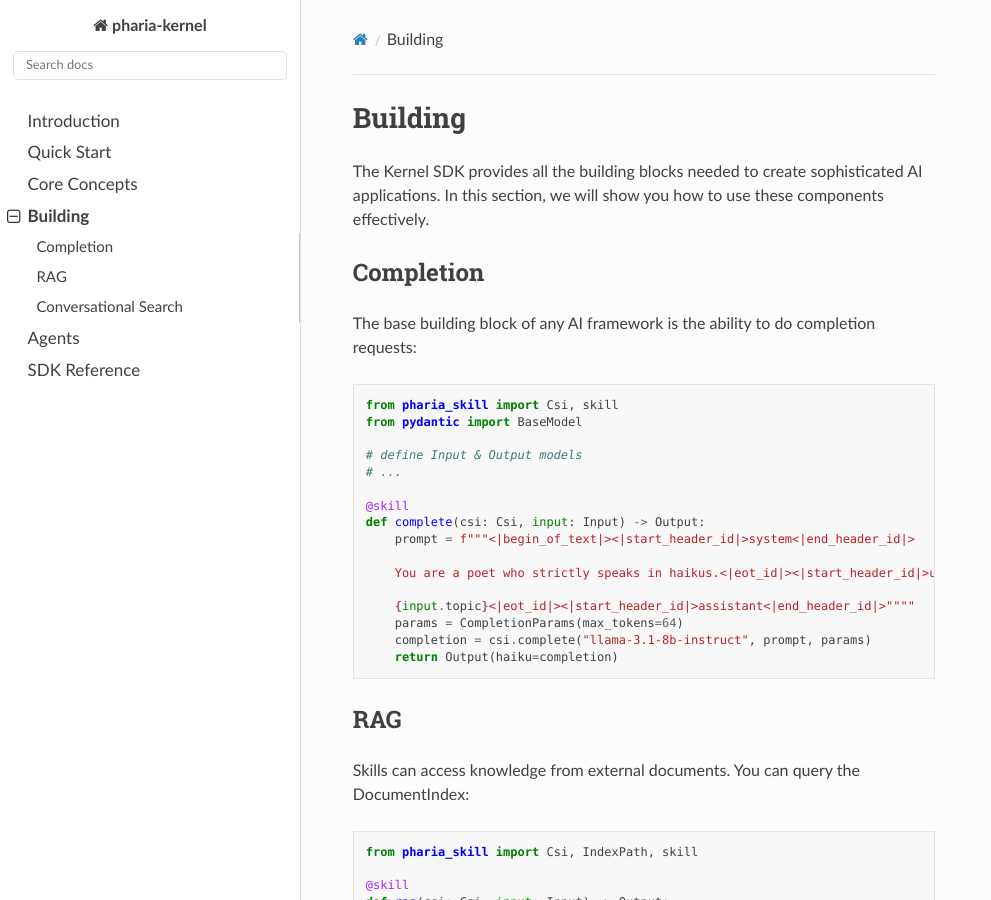
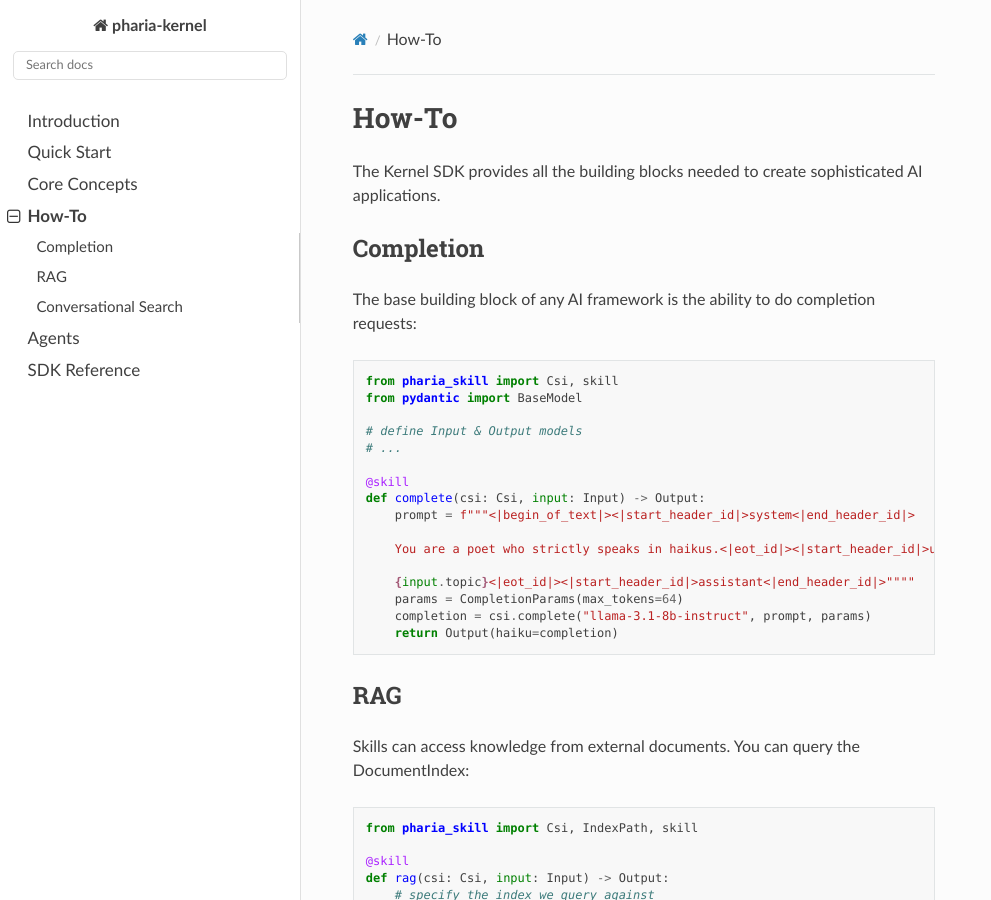
Before and after one commit to Aleph-Alpha/pharia-kernel-sdk-py, a Sphinx documentation site: the page built from docs/source/how_to.md, in a window 1280 px wide and 900 px high. Shown: the whole window, without its empty margins (0-991 px from the left). Built offline with Sphinx 7.4.7 and the Read the Docs theme 3.1.0, drawn with Linux system fonts in a browser that asks for light colours.

Commit message:
docs: rename building to how-to

```diff
--- a/docs/source/building.md
+++ b/docs/source/how_to.md
@@ -1,6 +1,6 @@
-# Building
+# How-To
 
-The Kernel SDK provides all the building blocks needed to create sophisticated AI applications. In this section, we will show you how to use these components effectively.
+The Kernel SDK provides all the building blocks needed to create sophisticated AI applications.
 
 ## Completion
 
```
Also changed, not shown: docs/source/index.md (+1 -1 lines).
